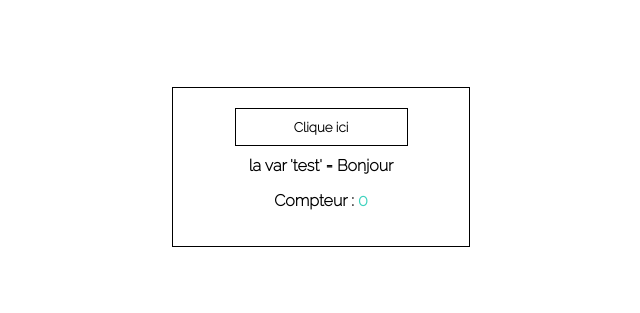
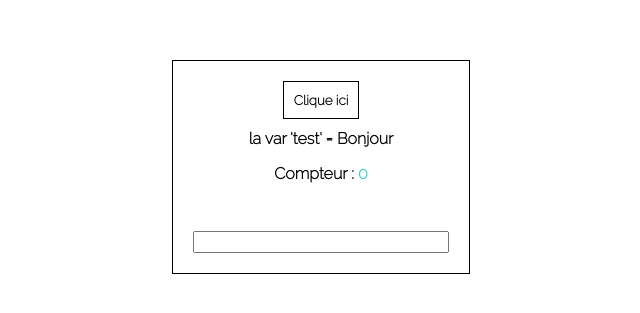
Before and after one commit to Frize01/premiere-approche-VueJS, a plain HTML site: page index.html in a window 1280 px wide. Shown: the part 233-546 px from the top of the page, without its empty margins (319-959 px from the left). Drawn offline with nearby package versions, Linux system fonts and the light colour scheme.

Commit message:
update 11:30

```diff
--- a/index.html
+++ b/index.html
@@ -12,10 +12,15 @@
 <body>
     <div id="app">
         <div class="btn">
-            <input disabled class="zoom" value="Clique ici" @click="action">
+            <button class="zoom" @click="action">Clique ici</button>
         </div>
-        la var 'test' = {{ test }} <br>
+        la var 'test' = {{ test }}
         <p>Compteur : <span @click="compteur++">{{ compteur }}</span></p>
+
+        <ul>
+            <li v-for="item in liste">{{item}}</li>
+        </ul>
+        <input type="text" v-model="saisie" @keyup.enter="entreSaisie" />
     </div>
 
 </body>
@@ -33,6 +38,8 @@
             return {
                 'test': "Bonjour",
                 'compteur': 0,
+                liste: [],
+                saisie:""
             }
         },
         methods: {
@@ -40,6 +47,11 @@
                 alert("🎉 Bravo 🎉 cpt à " + this.compteur)
                 // alert(this.test) // This.varInThisApp
             },
+            entreSaisie(){
+                this.liste.push(this.saisie);
+                this.saisie="";
+
+            }
         },
     }).mount('#app')
 </script>
@@ -52,7 +64,9 @@
         font-weight: bold;
     }
 
- #app {
+
+
+    #app {
         text-align: center;
         position: absolute;
         display: flex;
@@ -65,7 +79,7 @@
         border: solid black 1px;
     }
 
-    input {
+    button {
         border-radius: 0px;
         border: 1px solid black;
         padding: 10px;
@@ -90,7 +104,8 @@
         background-color: rgb(0, 0, 0);
         color: white;
     }
-    span{
+
+    span {
         color: rgb(64, 211, 191);
     }
 </style>
```
